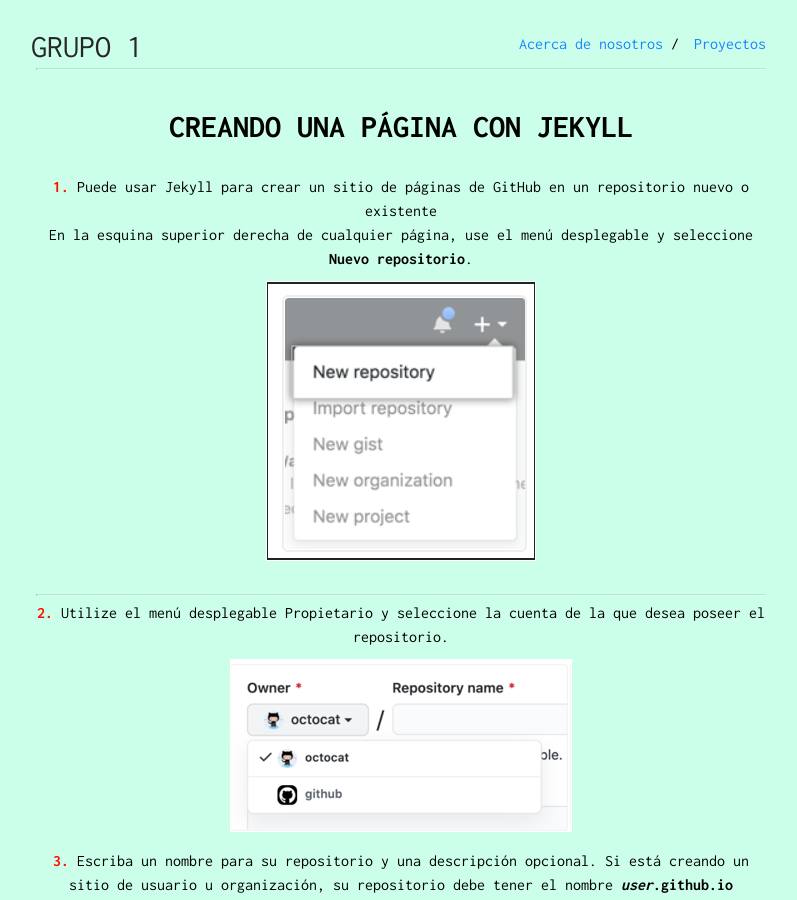
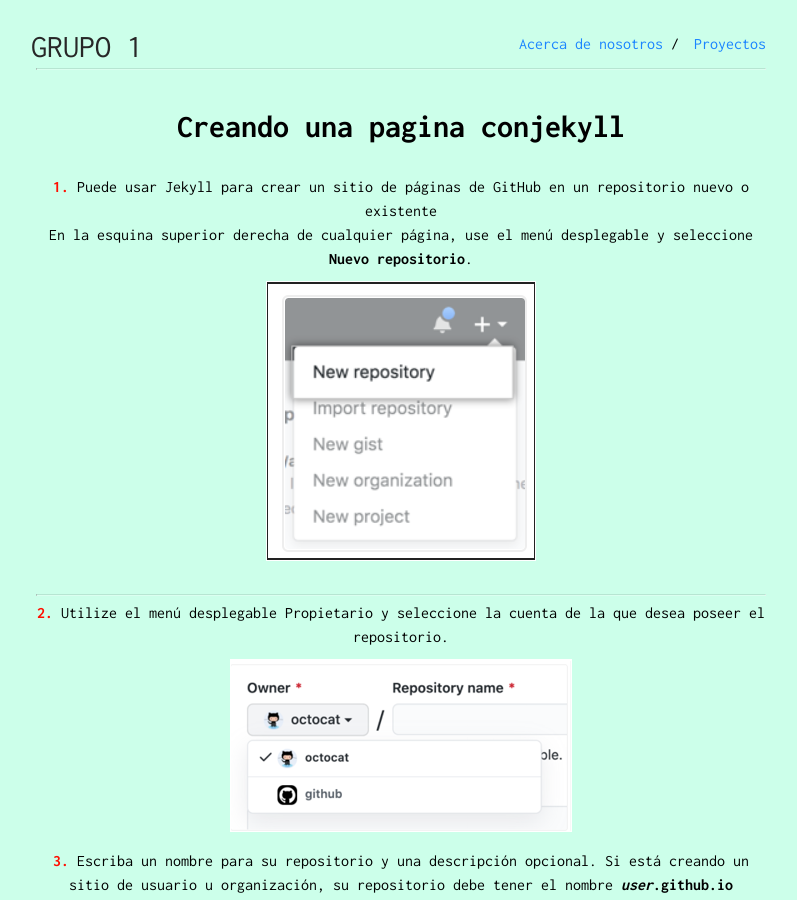
Before and after one commit to Proyecto-Grupo1/blog, a Jekyll site: the page built from _posts/2021-01-11-Creando-una-pagina-con-jekyll.html, in a window 1280 px wide and 900 px high. Shown: the whole window, without its empty margins (239-1036 px from the left). Built offline with Jekyll 4.4.1, drawn with Linux system fonts in a browser that asks for light colours.

Commit message:
Update 2021-01-11-Creando-una-pagina-con-jekyll.html

```diff
--- a/_posts/2021-01-11-Creando-una-pagina-con-jekyll.html
+++ b/_posts/2021-01-11-Creando-una-pagina-con-jekyll.html
@@ -1,6 +1,6 @@
 ---
 layout: post
-title: CREANDO UNA PÁGINA CON JEKYLL
+title: Creando una pagina conjekyll
 subtitle:
 ---
 <body>
```
